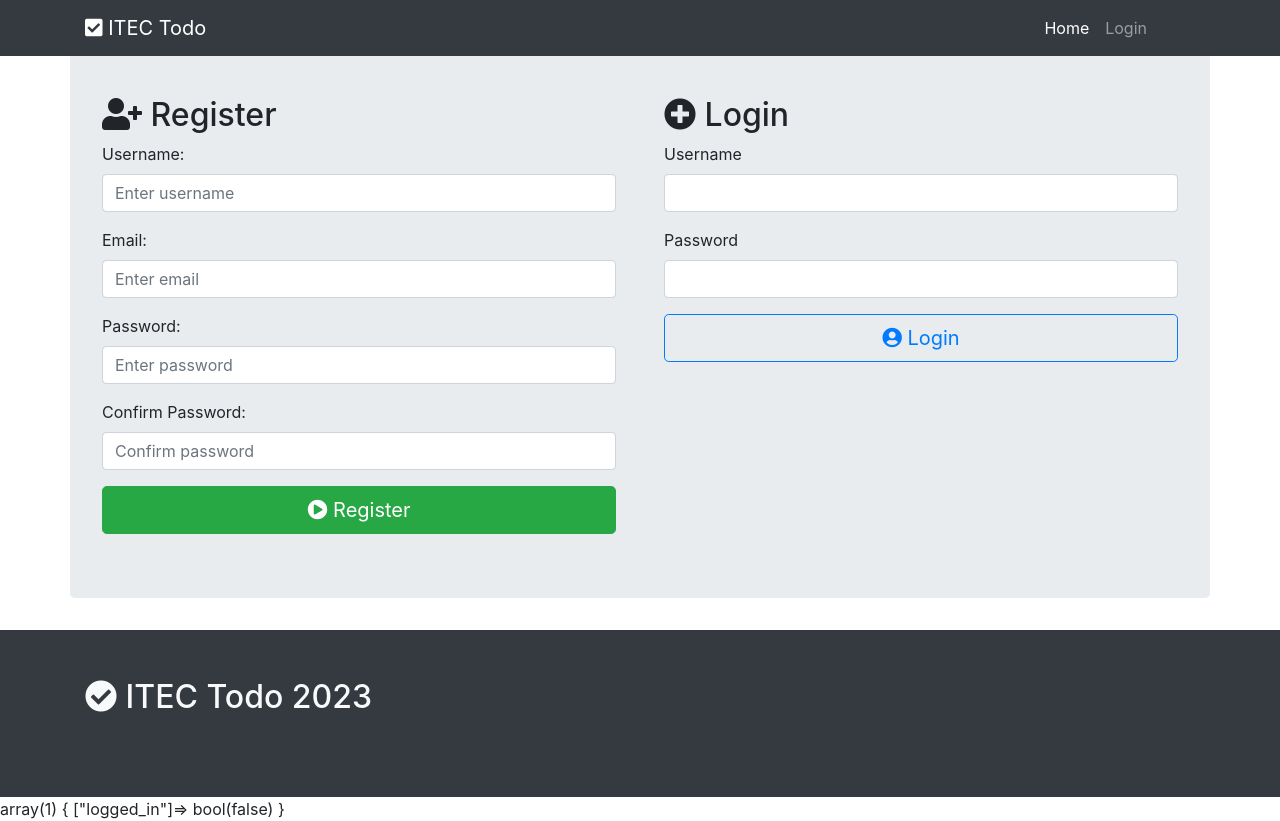
After one commit to itsdmd/University, a PHP site: page /login.php in a window 1280 px wide. The commit adds this page. Run offline with PHP 8.4, Linux system fonts and the light colour scheme.

Commit message:
[add] 204.L.03

```diff
--- /dev/null
+++ b/CS204/T/todo-app/data/todos.json
@@ -0,0 +1,62 @@
+[
+    {
+        "id": 0,
+        "todo": "This is only a test but editted",
+        "status": false,
+        "user_id" : 1
+    },
+    {
+        "id": 1,
+        "todo": "test 3",
+        "status": false,
+        "user_id" : 1
+    },
+    {
+        "id": 2,
+        "todo": "yea",
+        "status": false,
+        "user_id" : 1
+    },
+    {
+        "id": 3,
+        "todo": "update again",
+        "status": false,
+        "user_id" : 1
+    },
+    {
+        "id": 4,
+        "todo": "update fewgewgw",
+        "status": false,
+        "user_id" : 1
+    },
+    {
+        "id": 5,
+        "todo": "This is only a test but editted",
+        "status": false,
+        "user_id" : 1
+    },
+    {
+        "id": 6,
+        "todo": "update fewgewgw",
+        "status": true,
+        "user_id" : 1
+    },
+    {
+        "id": 7,
+        "todo": "Edited update",
+        "status": true,
+        "user_id" : 1
+    },
+    {
+        "id": 8,
+        "todo": "update again",
+        "status": true,
+        "user_id" : 1
+    },
+    {
+        "id": 9,
+        "todo": "<script> alert(\"hacked you sucker\")<\/script>",
+        "status": false,
+        "user_id" : 1
+    }
+]
--- /dev/null
+++ b/CS204/T/todo-app/func/form_handler.php
@@ -0,0 +1,76 @@
+<?php
+
+if (isset($_POST['register'])) {
+    var_dump($_POST);
+    $errors = [];
+    $users = getUsers();
+    // check if username exists (should not)
+    if (checkUserExists($users, $_POST["username"]) === true) {
+        $errors['username'] = "This username is taken!";
+    }
+    // check username len
+    if (strlen($_POST['username']) < 5) {
+        $errors['username_len'] = "Username is too short!";
+    }
+    // validate email
+    if (!filter_var($_POST['email'], FILTER_VALIDATE_EMAIL)) {
+        $errors['email'] = "Email is invalid!";
+    }
+    // check pw len
+    if (strlen($_POST['password']) < 5) {
+        $errors['password'] = "Password must be greater than 5 characters!";
+    }
+    // confirm pw
+    if ($_POST['password'] != $_POST['confirm_password']) {
+        $errors['password_confirm'] = "Passwords don't match!";
+    }
+
+    if (empty($errors)) {
+        createUser($_POST, $users);
+        loginUser($_POST);
+    }
+} else if (isset($_POST['login'])) {
+    var_dump($_POST);
+}
+
+function loginUser($user) {
+    $_SESSION['logged_in'] = true;
+    $_SESSION['username'] = $user['username'];
+    $_SESSION['role'] = 2;
+    header("Location: index.php");
+}
+
+function createUser($user, $users) {
+    $new_user = [];
+    $new_user['id'] = count($users) + 1;
+    $new_user['username'] = htmlspecialchars($user['username']);
+    $new_user['email'] = $user['email'];
+    $new_user['password'] = password_hash($user['password'], PASSWORD_DEFAULT);
+    $new_user['role'] = "2";
+    array_push($users, $new_user);
+    $json = json_encode($users, JSON_PRETTY_PRINT);
+    file_put_contents("data/users.json", $json);
+}
+
+function checkUserExists($users, $username) {
+    $arr = [];
+    foreach ($users as $user) {
+        if ($user['username'] == $username) {
+            array_push($arr, $username);
+        }
+    }
+    if (empty($arr)) {
+        return false;
+    } else {
+        return true;
+    }
+}
+
+function getUsers() {
+    // get file contents
+    $json = file_get_contents("data/users.json");
+    // convert to assoc array
+    $arr = json_decode($json, true);
+    // return the arr
+    return $arr;
+}
--- a/CS204/T/w02+w03/func/todos_handler.php
+++ b/CS204/T/todo-app/func/functions.php
@@ -75,18 +75,10 @@ if (isset($_POST["todo"])) {
 }
 
 function storeTodos($todos) {
-    // check if have permission to write to file
-    $f_handler = fopen("data/todos.json", "w");
-    if (!$f_handler) {
-        echo "You do not have permission to write to this file";
-        return false;
-    }
-
     // convert to json
     $json = json_encode($todos, JSON_PRETTY_PRINT);
     // store in file
     file_put_contents("data/todos.json", $json);
-    return true;
 }
 
 function getTodos() {
--- /dev/null
+++ b/CS204/T/todo-app/inc/footer.php
@@ -0,0 +1,42 @@
+<footer class="bg-dark text-light mt-4 pb-5 pt-5">
+    <div class="container pb-4">
+        <h2><i class="fa fa-check-circle" aria-hidden="true"></i> ITEC Todo
+            <?php echo Date("Y"); ?></h2>
+    </div>
+</footer>
+
+<script src="https://cdnjs.cloudflare.com/ajax/libs/jquery/3.5.1/jquery.slim.min.js">
+</script>
+<script src="https://cdnjs.cloudflare.com/ajax/libs/popper.js/1.16.1/umd/popper.min.js">
+</script>
+<script src="https://cdnjs.cloudflare.com/ajax/libs/twitter-bootstrap/4.6.0/js/bootstrap.min.js">
+</script>
+<script>
+    let lg = document.querySelector(".list-group");
+    lg.addEventListener("click", (e) => {
+        console.log("click");
+        console.log(e.target);
+        if (e.target.classList.contains("edit")) {
+            let els = e.target.closest("li").children;
+            console.log(els);
+            if (e.target.classList.contains("btn-success")) {
+                els[1].submit();
+            } else {
+                e.target.classList.toggle("btn-success");
+                e.target.classList.toggle("btn-primary");
+            }
+
+            e.target.textContent = "Save";
+            els[0].classList.toggle("d-none");
+            els[1].classList.toggle("d-none");
+        }
+    })
+</script>
+</body>
+
+</html>
+<?php
+
+var_dump($_SESSION);
+
+?>
--- a/CS204/T/w02+w03/inc/header.php
+++ b/CS204/T/todo-app/inc/header.php
@@ -30,12 +30,9 @@
                         <a class="nav-link" href="index.php">Home<span class="sr-only">(current)</span></a>
                     </li>
                     <li class="nav-item">
-                        <a class="nav-link" href="login.php" tabindex="-1" aria-disabled="true">Login</a>
+                        <a class="nav-link" href="login.php">Login</a>
                     </li>
-                    <li class="nav-item">
-                        <a class="nav-link" href="logout.php" tabindex="-1" aria-disabled="true">Logout</a>
-                    </li>
-                </ul>
+                    <ul>
             </div>
         </div>
     </nav>
--- /dev/null
+++ b/CS204/T/todo-app/login.php
@@ -0,0 +1,51 @@
+<?php
+include "func/init.php";
+include "func/form_handler.php";
+include "inc/header.php";
+include "func/functions.php";
+?>
+<div class="jumbotron container mt-5 pt-5">
+  <div class="row">
+    <div class="col-md-6 pr-4">
+      <h2><i class="fa fa-user-plus" aria-hidden="true"></i> Register</h2>
+      <form action="login.php" method="post">
+        <div class="form-group">
+          <label for="username">Username:</label>
+          <input type="text" class="form-control" id="username" placeholder="Enter username" required autocomplete="off" name="username">
+        </div>
+        <div class="form-group">
+          <label for="email">Email:</label>
+          <input type="text" class="form-control" id="email" placeholder="Enter email" required autocomplete="off" name="email">
+        </div>
+        <div class="form-group">
+          <label for="password">Password:</label>
+          <input type="password" class="form-control" id="password" placeholder="Enter password" required autocomplete="off" name="password">
+        </div>
+        <div class="form-group">
+          <label for="confirm_password">Confirm Password:</label>
+          <input type="password" class="form-control" id="confirm_password" placeholder="Confirm password" required autocomplete="off" name="confirm_password">
+        </div>
+        <button type="submit" class="btn btn-success btn-block btn-lg" name="register"><i class="fa fa-play-circle" aria-hidden="true"></i> Register</button>
+      </form>
+    </div> <!-- end col-6 -->
+    <div class="col-md-6 pl-4">
+      <h2><i class="fa fa-plus-circle" aria-hidden="true"></i> Login</h2>
+      <form action="login.php" method="post">
+        <div class="form-group">
+          <label for="username">Username</label>
+          <input id="username" class="form-control" type="text" name="username" autocomplete="off">
+        </div>
+        <div class="form-group">
+          <label for="password">Password</label>
+          <input id="password" class="form-control" type="password" name="password" autocomplete="off">
+        </div>
+        <button type="submit" class="btn btn-outline-primary btn-lg btn-block"><i class="fa fa-user-circle" aria-hidden="true" name="login"></i> Login</button>
+      </form>
+    </div> <!-- end col-6 -->
+  </div>
+</div>
+
+
+<?php
+include "inc/footer.php";
+?>
--- /dev/null
+++ b/CS204/T/todo-app/logout.php
@@ -0,0 +1,6 @@
+<?php
+
+session_start();
+$_SESSION = [];
+session_destroy();
+header("Location: index.php");
--- a/CS204/T/w02+w03/logout.php
+++ /dev/null
@@ -1,5 +0,0 @@
-<?php
-session_start();
-$_SESSION = [];
-session_destroy();
-header("Location: login.php");
```
Also changed, not shown: CS204/T/todo-app/data/users.json (added, +51 -0 lines), CS204/T/todo-app/index.php (renamed from CS204/T/w02+w03/index.php, +3 -4 lines), CS204/T/w02+w03/data/todos.json (deleted, +0 -52 lines), CS204/T/w02+w03/data/users.json (deleted, +0 -19 lines), CS204/T/w02+w03/func/form_handler.php (deleted, +0 -117 lines), CS204/T/w02+w03/inc/footer.php (deleted, +0 -46 lines), CS204/T/w02+w03/login.php (deleted, +0 -57 lines), CS204/T/todo-app/func/init.php (renamed from CS204/T/w02+w03/func/init.php), CS204/T/w02+w03/README.md (deleted), 1 other file.
